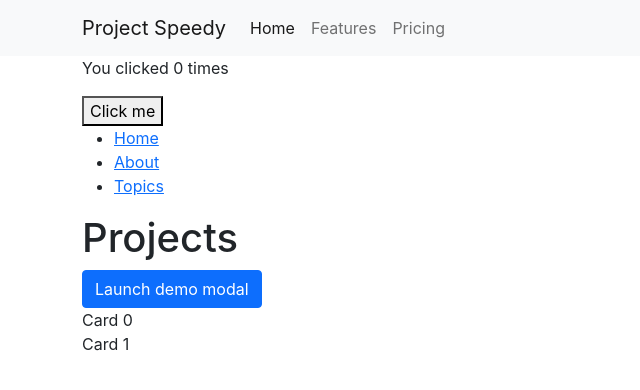
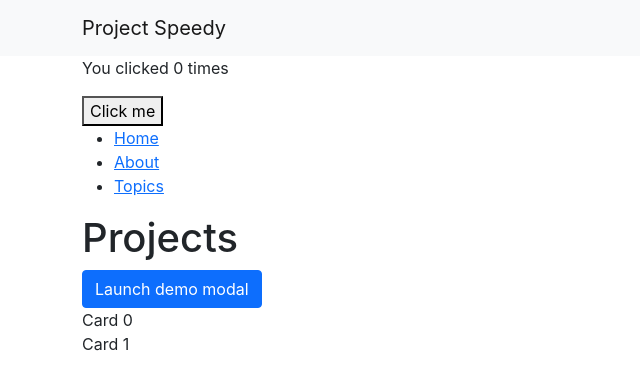
Before and after one commit to tmatt95/ProjectSpeedy, a React (Create React App) app in the folder Code/Front End/React/project-speedy/: page / in a window 1280 px wide. Shown: the top 390 px of the page, without its empty margins (0-640 px from the left). Built offline with nearby package versions, Linux system fonts and the light colour scheme.

Commit message:
Removing all menu items for now

```diff
--- a/Code/Front End/React/project-speedy/src/App.js
+++ b/Code/Front End/React/project-speedy/src/App.js
@@ -30,22 +30,6 @@
       <nav className="navbar navbar-expand-lg navbar-light bg-light">
         <div className="container">
           <a className="navbar-brand" href="#">Project Speedy</a>
-          <button className="navbar-toggler" type="button" data-bs-toggle="collapse" data-bs-target="#navbarNav" aria-controls="navbarNav" aria-expanded="false" aria-label="Toggle navigation">
-            <span className="navbar-toggler-icon"></span>
-          </button>
-          <div className="collapse navbar-collapse" id="navbarNav">
-            <ul className="navbar-nav">
-              <li className="nav-item">
-                <a className="nav-link active" aria-current="page" href="#">Home</a>
-              </li>
-              <li className="nav-item">
-                <a className="nav-link" href="#">Features</a>
-              </li>
-              <li className="nav-item">
-                <a className="nav-link" href="#">Pricing</a>
-              </li>
-            </ul>
-          </div>
         </div>
       </nav>
 
```
Also changed, not shown: Code/Front End/React/project-speedy/src/Pages/Projects.js (+4 -4 lines).
